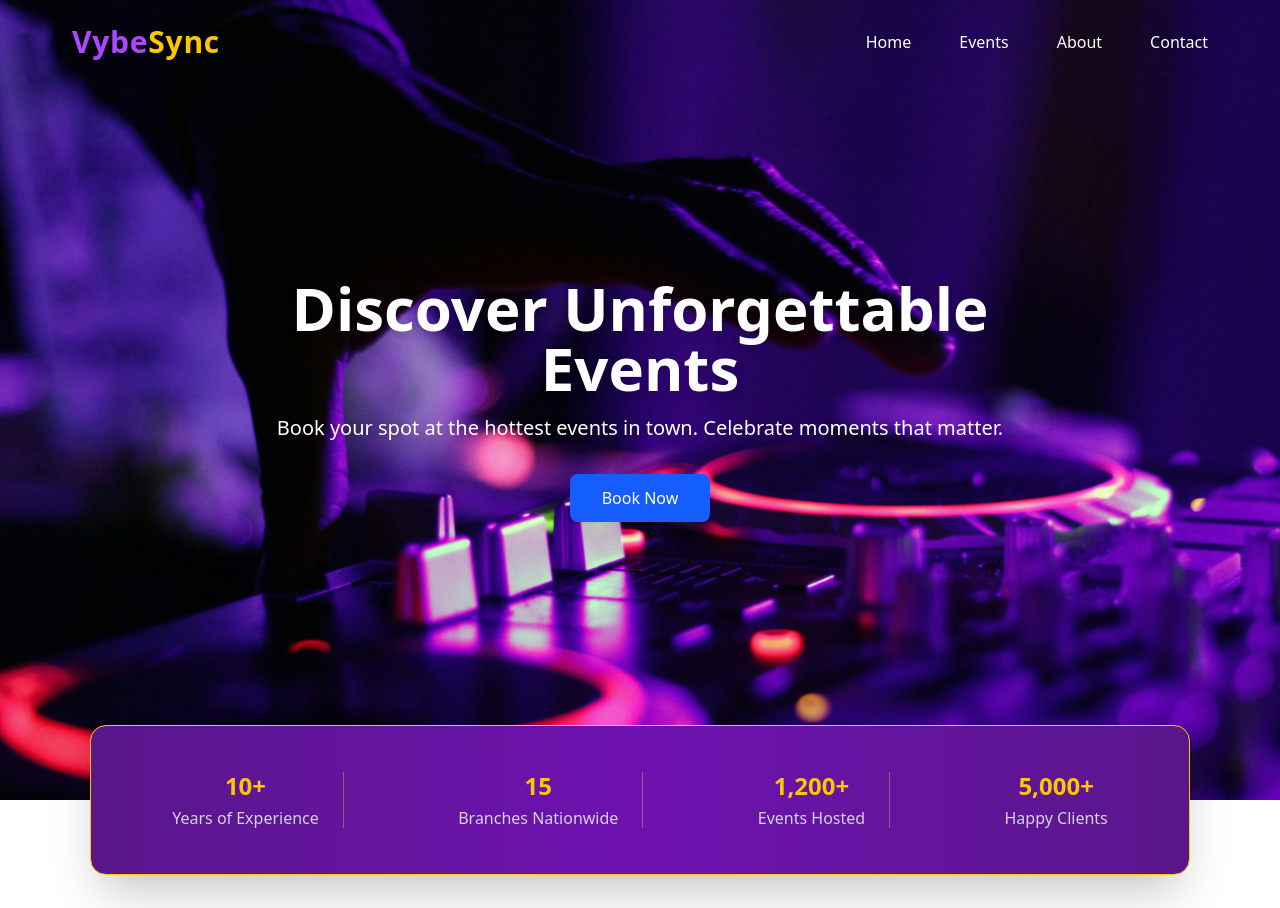
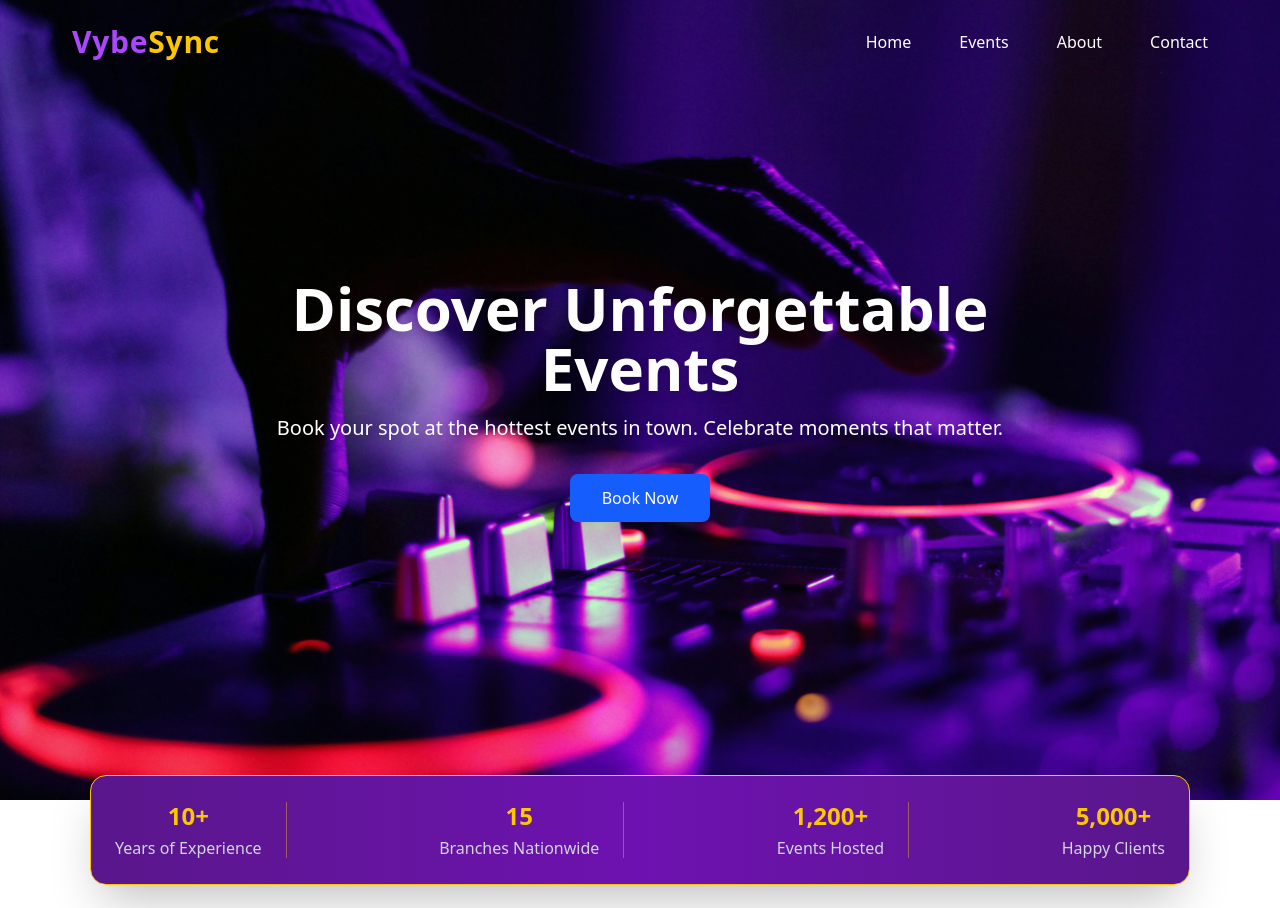
Before and after one commit to Sammy-collab308/vybesync, a React (Vite) app: page / in a window 1280 px wide. Shown: the top 908 px of the page. Built offline with nearby package versions, Linux system fonts and the light colour scheme; no server answers.

Commit message:
Added hamburger to Header.jsx

```diff
--- a/src/components/layout/Header.jsx
+++ b/src/components/layout/Header.jsx
@@ -1,7 +1,10 @@
+import { useState } from "react";
 import bgImage from "../../assets/images/header-bg.jpg";
 import { Link } from "react-router-dom";
 
 function Header() {
+  const [menuOpen, setMenuOpen] = useState(false);
+
   const stats = [
     { label: "Years of Experience", value: "10+" },
     { label: "Branches Nationwide", value: "15" },
@@ -17,18 +20,38 @@ function Header() {
     >
       {/* Navigation */}
       <div className="absolute top-6 w-full max-w-[1200px] mx-auto px-8 flex justify-between items-center">
+        {/* Logo */}
         <h1 className="text-3xl font-bold tracking-wide">
           <span className="text-purple-500">Vybe</span>
           <span className="text-yellow-400">Sync</span>
         </h1>
 
-        <nav className="flex gap-12 text-white font-medium">
+        {/* Hamburger (Mobile) */}
+        <button
+          className="md:hidden text-white text-3xl"
+          onClick={() => setMenuOpen(!menuOpen)}
+        >
+          ☰
+        </button>
+
+        {/* Desktop Nav */}
+        <nav className="hidden md:flex gap-12 text-white font-medium">
           <a href="#home" className="hover:text-yellow-400 transition">Home</a>
           <a href="#events" className="hover:text-yellow-400 transition">Events</a>
           <a href="#about" className="hover:text-yellow-400 transition">About</a>
           <a href="#contact" className="hover:text-yellow-400 transition">Contact</a>
         </nav>
       </div>
+
+      {/* Mobile Dropdown Menu */}
+      {menuOpen && (
+        <div className="absolute top-20 w-[90%] mx-auto bg-purple-900/90 border border-yellow-400 rounded-xl p-6 flex flex-col gap-4 text-white md:hidden">
+          <a href="#home" className="hover:text-yellow-400 transition">Home</a>
+          <a href="#events" className="hover:text-yellow-400 transition">Events</a>
+          <a href="#about" className="hover:text-yellow-400 transition">About</a>
+          <a href="#contact" className="hover:text-yellow-400 transition">Contact</a>
+        </div>
+      )}
 
       {/* Hero Content */}
       <div className="text-white max-w-[850px] px-4 flex flex-col justify-center items-center">
@@ -49,11 +72,20 @@ function Header() {
       </div>
 
       {/* Floating Stats */}
-      <div className="absolute bottom-[-75px] left-1/2 -translate-x-1/2 w-[90%] max-w-[1100px]">
-        <div className="bg-gradient-to-r from-purple-900 via-purple-800 to-purple-900 backdrop-blur-md border border-yellow-400 rounded-2xl shadow-2xl h-[150px] flex justify-around items-center text-white px-6">
+      <div className="absolute bottom-[-85px] left-1/2 -translate-x-1/2 w-[95%] max-w-[1100px]">
+        <div className="
+          bg-gradient-to-r from-purple-900 via-purple-800 to-purple-900
+          backdrop-blur-md border border-yellow-400 rounded-2xl shadow-2xl
 
+          h-auto py-6 px-6
+          flex flex-col md:flex-row justify-between items-center
+          gap-6 md:gap-0 text-white
+        ">
           {stats.map((item, index) => (
-            <div key={index} className="flex items-center gap-6">
+            <div
+              key={index}
+              className="flex flex-col items-center md:flex-row md:gap-6"
+            >
               <div className="text-center">
                 <h3 className="text-2xl font-bold text-yellow-400">{item.value}</h3>
                 <p className="text-gray-300 text-sm md:text-base mt-1">
@@ -61,12 +93,12 @@ function Header() {
                 </p>
               </div>
 
+              {/* Dividers only on desktop */}
               {index !== stats.length - 1 && (
-                <div className="w-px h-14 bg-yellow-400/40"></div>
+                <div className="hidden md:block w-px h-14 bg-yellow-400/40"></div>
               )}
             </div>
           ))}
-
         </div>
       </div>
     </header>
```
